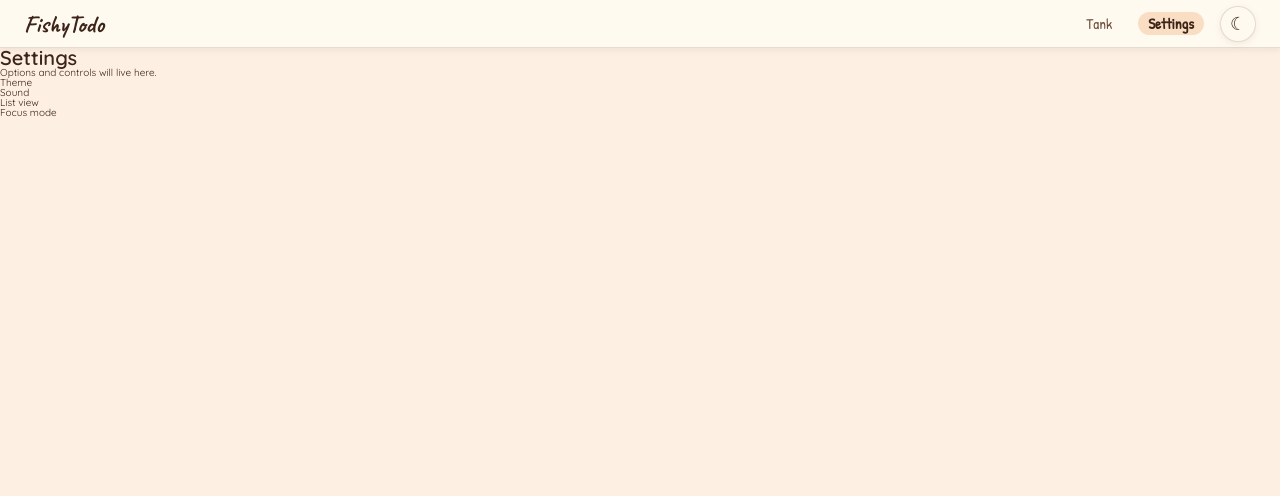
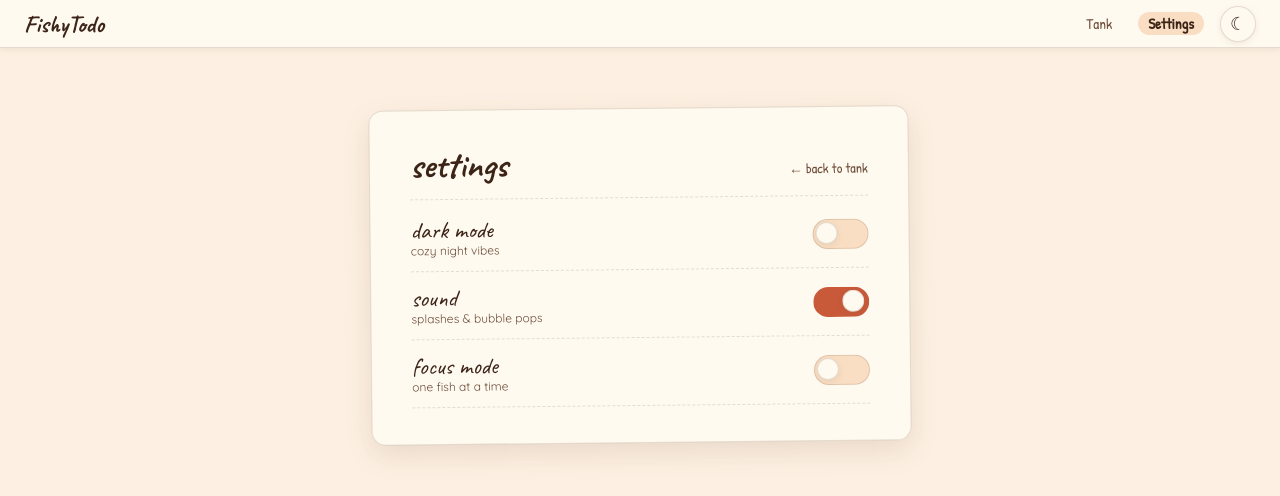
Before and after one commit to PatriciaMoraru/FishyTodo, a React (Vite) app: page /settings in a window 1280 px wide. Shown: the top 496 px of the page. Built offline with nearby package versions, Linux system fonts and the light colour scheme.

Commit message:
feat: build settings panel with dark mode, sound, and focus mode toggles

```diff
--- a/src/components/SettingsView.css
+++ b/src/components/SettingsView.css
@@ -0,0 +1,112 @@
+.settings-view {
+  display: flex;
+  align-items: flex-start;
+  justify-content: center;
+  padding: 6rem 2rem;
+  height: 100%;
+  overflow-y: auto;
+}
+
+.settings-card {
+  width: 54rem;
+  background: var(--paper-card);
+  border: 1.5px solid var(--line);
+  border-radius: 14px;
+  padding: 3.6rem 4rem;
+  box-shadow: var(--shadow-lg);
+  transform: rotate(-0.6deg);
+}
+
+.settings-header {
+  display: flex;
+  align-items: baseline;
+  justify-content: space-between;
+  padding-bottom: 1.6rem;
+  border-bottom: 1.5px dashed var(--line);
+  margin-bottom: 0.4rem;
+}
+
+.settings-title {
+  font-family: 'Caveat', cursive;
+  font-size: 3.6rem;
+  font-weight: 700;
+  color: var(--ink);
+  line-height: 1;
+}
+
+.settings-back {
+  font-family: 'Patrick Hand', cursive;
+  font-size: 1.4rem;
+  color: var(--ink-soft);
+  text-decoration: none;
+  transition: color 0.15s;
+}
+
+.settings-back:hover {
+  color: var(--ink);
+}
+
+/* ── rows ──────────────────────────────────────────── */
+.settings-row {
+  display: flex;
+  justify-content: space-between;
+  align-items: center;
+  padding: 1.4rem 0;
+  border-bottom: 1px dashed var(--line);
+}
+
+.settings-row-label {
+  display: flex;
+  flex-direction: column;
+  gap: 0.3rem;
+}
+
+.row-name {
+  font-family: 'Caveat', cursive;
+  font-size: 2.4rem;
+  color: var(--ink);
+  line-height: 1;
+}
+
+.row-desc {
+  font-family: 'Quicksand', sans-serif;
+  font-size: 1.2rem;
+  color: var(--ink-soft);
+}
+
+/* ── toggle switch ──────────────────────────────────── */
+.toggle {
+  width: 5.6rem;
+  height: 3rem;
+  border-radius: 15px;
+  background: var(--paper-warm);
+  border: 1.5px solid var(--line);
+  position: relative;
+  cursor: pointer;
+  transition: background 0.2s, border-color 0.2s;
+  flex-shrink: 0;
+  padding: 0;
+}
+
+.toggle.on {
+  background: var(--accent);
+  border-color: transparent;
+}
+
+.toggle .knob {
+  position: absolute;
+  top: 0.2rem;
+  left: 0.2rem;
+  width: 2.2rem;
+  height: 2.2rem;
+  border-radius: 50%;
+  background: var(--paper-card);
+  border: 1px solid var(--line);
+  box-shadow: var(--shadow-sm);
+  transition: left 0.2s;
+  display: block;
+}
+
+.toggle.on .knob {
+  left: 2.8rem;
+}
--- a/src/components/SettingsView.jsx
+++ b/src/components/SettingsView.jsx
@@ -1,15 +1,55 @@
+import { Link } from 'react-router-dom'
+import { useTheme } from '../context/ThemeContext'
 import './SettingsView.css'
 
+function Toggle({ on, onToggle, label }) {
+  return (
+    <button
+      className={`toggle ${on ? 'on' : ''}`}
+      onClick={onToggle}
+      role="switch"
+      aria-checked={on}
+      aria-label={label}
+    >
+      <span className="knob" />
+    </button>
+  )
+}
+
 export default function SettingsView() {
+  const { theme, toggleTheme, focusMode, toggleFocusMode, sound, toggleSound } = useTheme()
+
   return (
-    <div className="settings-view">
-      <h1 className="settings-title">Settings</h1>
-      <p className="settings-sub">Options and controls will live here.</p>
-      <div className="settings-grid">
-        <div className="settings-card">Theme</div>
-        <div className="settings-card">Sound</div>
-        <div className="settings-card">List view</div>
-        <div className="settings-card">Focus mode</div>
+    <div className="settings-view screen">
+      <div className="settings-card">
+        <div className="settings-header">
+          <h1 className="settings-title">settings</h1>
+          <Link to="/" className="settings-back">← back to tank</Link>
+        </div>
+
+        <div className="settings-row">
+          <div className="settings-row-label">
+            <span className="row-name">dark mode</span>
+            <span className="row-desc">cozy night vibes</span>
+          </div>
+          <Toggle on={theme === 'dark'} onToggle={toggleTheme} label="Toggle dark mode" />
+        </div>
+
+        <div className="settings-row">
+          <div className="settings-row-label">
+            <span className="row-name">sound</span>
+            <span className="row-desc">splashes &amp; bubble pops</span>
+          </div>
+          <Toggle on={sound} onToggle={toggleSound} label="Toggle sound" />
+        </div>
+
+        <div className="settings-row">
+          <div className="settings-row-label">
+            <span className="row-name">focus mode</span>
+            <span className="row-desc">one fish at a time</span>
+          </div>
+          <Toggle on={focusMode} onToggle={toggleFocusMode} label="Toggle focus mode" />
+        </div>
       </div>
     </div>
   )
```
